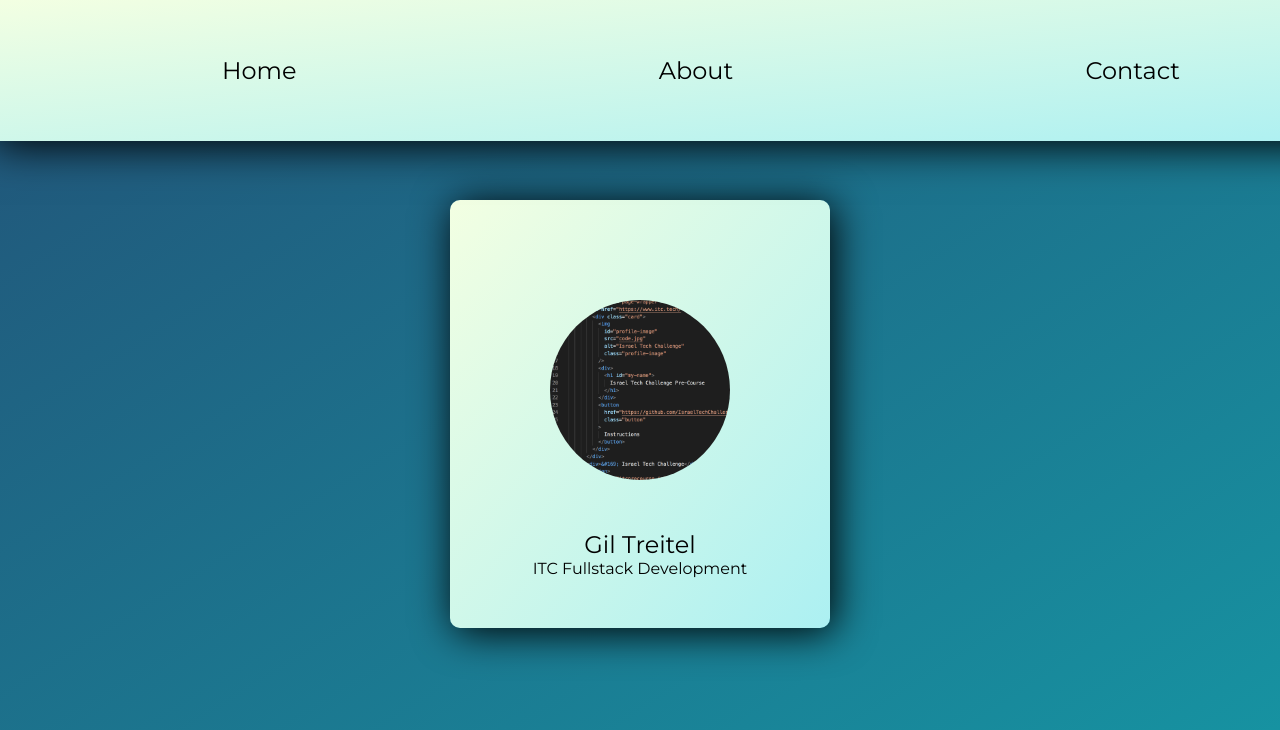
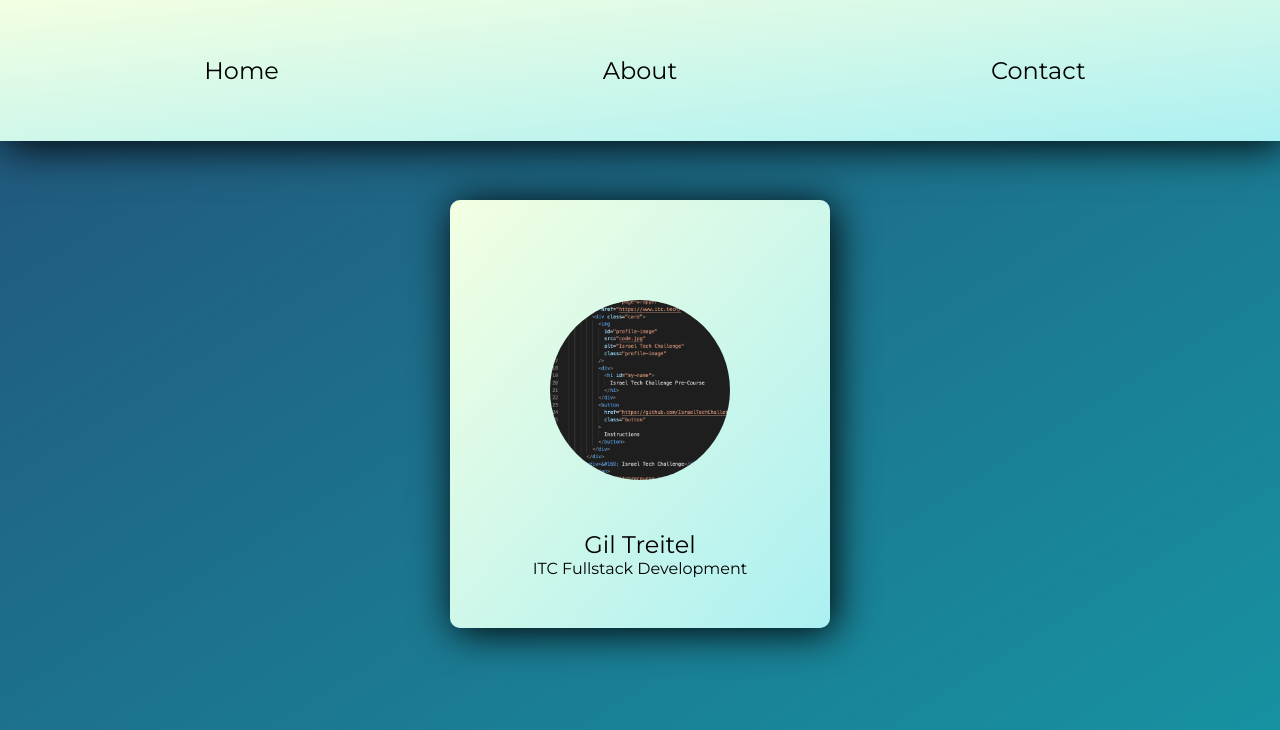
Before and after one commit to Giltr749/Giltr749.github.io, a plain HTML site: page index.html in a window 1280 px wide. Shown: the top 730 px of the page. Drawn offline with Linux system fonts and the light colour scheme; no server answers.

Commit message:
fixed navbar position

```diff
--- a/style.css
+++ b/style.css
@@ -83,8 +83,9 @@ nav {
   position: fixed;
   overflow: hidden;
   top: 0;
-  width: 110%;
-  margin-left: -1rem;
+  left: 0;
+  width: 100%;
+  /* margin-left: -1rem; */
 }
 
 nav ul {
```
